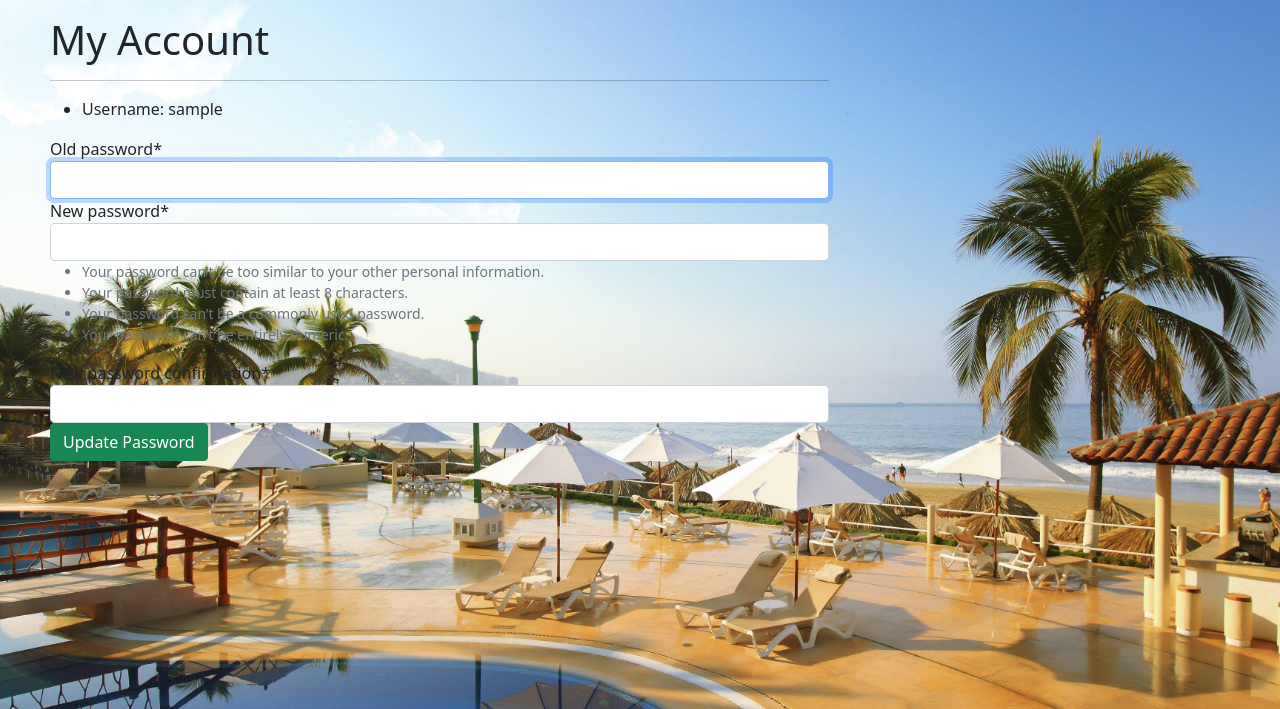
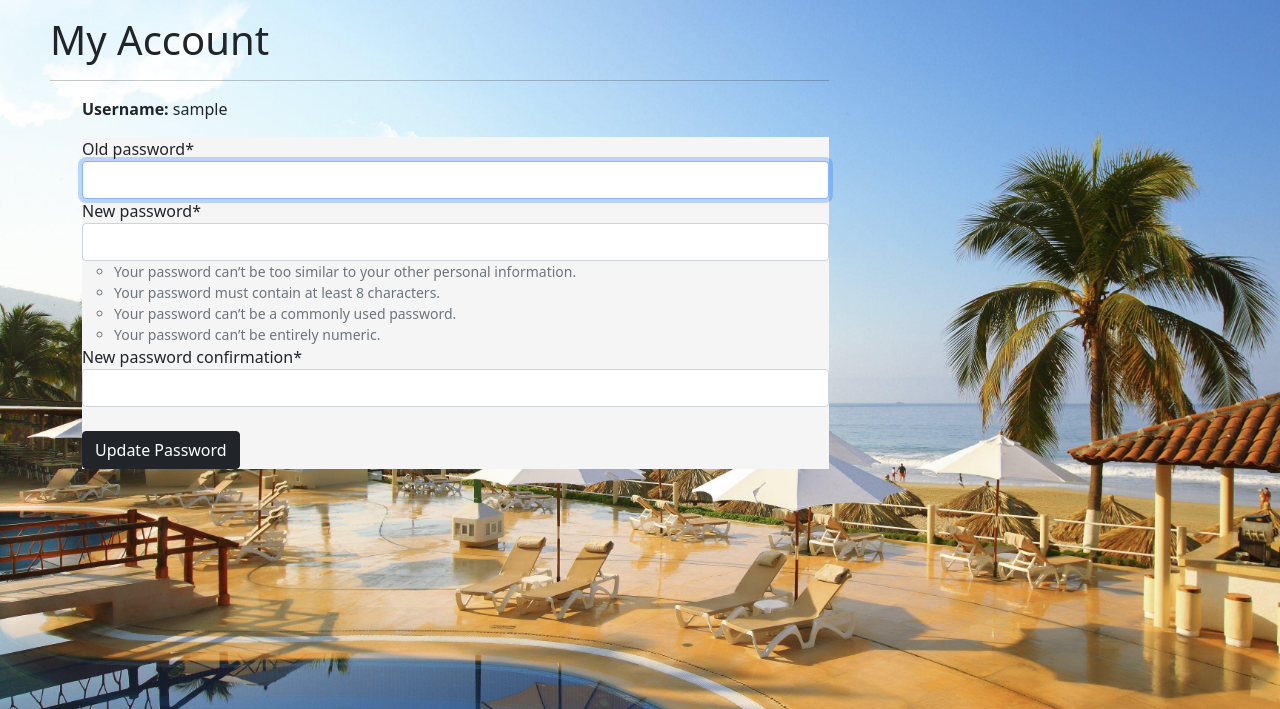
Before and after one commit to b3nb4ggs/SWE-Frontend, a Django app: page /password/ in a window 1280 px wide. Shown: the part 56-765 px from the top of the page. Run offline with Django 3.2, Linux system fonts and the light colour scheme; a user stored in the database is signed in; tables that the repository leaves empty hold one stand-in row (values such as "Sample post"); a database or web service that is not in the repository returns one stand-in record (values such as "Sample title"); some libraries are stand-ins or nearby versions.

Commit message:
styling details

```diff
--- a/website/main/templates/main/base.html
+++ b/website/main/templates/main/base.html
@@ -42,7 +42,7 @@
 	<title> {% block title %} Hotel Reservation Website {% endblock %} </title>
 </head>
 <body class="main">
-<nav class="navbar navbar2 navbar-expand-lg navbar-dark bg-dark"">
+<nav class="navbar navbar-expand navbar-dark bg-dark">
   <button class="navbar-toggler" type="button" data-toggle="collapse" data-target="#navbarNavAltMarkup" aria-controls="navbarNavAltMarkup" aria-expanded="false" aria-label="Toggle navigation">
     <span class="navbar-toggler-icon"></span>
   </button>
--- a/website/main/templates/main/baseAdmin.html
+++ b/website/main/templates/main/baseAdmin.html
@@ -32,7 +32,7 @@
     display: inline-block;
     }
         </style>
-<nav class="navbar navbar-expand-lg navbar-dark bg-dark">
+<nav class="navbar navbar-expand navbar-dark bg-dark">
 
   <button class="navbar-toggler" type="button" data-toggle="collapse" data-target="#navbarNavAltMarkup" aria-controls="navbarNavAltMarkup" aria-expanded="false" aria-label="Toggle navigation">
     <span class="navbar-toggler-icon"></span>
--- a/website/main/templates/main/editReservation.html
+++ b/website/main/templates/main/editReservation.html
@@ -26,13 +26,13 @@
         <input type="hidden", name="user" value={{reservation.user}}>
         <input type="hidden", name="made_on" value={{reservation.made_on}}>
         <input type="hidden", name="index" value={{reservation.index}}>
-		<button type="submit", name="action" value="save" >Update Reservation </button>
+		<button type="submit", name="action" value="save" class="btn btn-dark" >Update Reservation </button>
 	</form>
     </tr>
     <tr>
         <form method="POST"  {% if user.is_superuser %}action="/manageReservations/" {% else %} action="/viewReservations/" {% endif %}>
             {% csrf_token %}
-            <button type="submit", name="action" value="back" >Back </button>
+            <button type="submit", name="action" value="back"class="btn btn-dark"  >Back </button>
         </form>
     </tr>
     </table>
--- a/website/main/templates/main/password.html
+++ b/website/main/templates/main/password.html
@@ -8,21 +8,21 @@
 <h1>My Account</h1><hr>
     <ul>
         <!-- <li>Index:{{user_info.index}}</li> -->
-        <li>Username: {{user_info.username}}</li>
+        <p><b>Username:</b> {{user_info.username}}</p>
         <!-- <li>FirstName:{{user_info.first_name}}</li> -->
         <!-- <li>LastName:{{user_info.last_name}}</li> -->
         <!-- <li>Phone:{{user_info.phone}}</li> -->
         <!-- <li>Email:{{user_info.email}}</li> -->
-    </ul>
 
 
     {% else %}
         <p>You need to have an account to view this page!</p>
     {% endif %}
-    <form method="POST" class="form-group" action="/password/">
+    <form style="background-color: whitesmoke" method="POST" class="form-group" action="/password/">
     {% csrf_token %}
     {{form|crispy}}
     <input type="hidden", name="index" value={{user_info.index}}>
-    <button type="submit" class="btn btn-success"> Update Password </button>
+        <br>
+    <button type="submit" class="btn btn-dark"> Update Password </button>
 </form>
 {% endblock %}
--- a/website/main/templates/main/viewAccount.html
+++ b/website/main/templates/main/viewAccount.html
@@ -37,7 +37,7 @@
     <form method="POST" class="form-group" action="/viewAccount/">
     {% csrf_token %}
     {{form|crispy}}
-    <input type="hidden", name="index" value={{user_info.index}}>
+    <input type="hidden", name="index" value={{user_info.index}}><br>
         <div class="inner">
         <button type="submit" class="btn btn-dark"> Update </button>
         </div>
--- a/website/main/templates/main/viewReservations.html
+++ b/website/main/templates/main/viewReservations.html
@@ -60,7 +60,7 @@
     {% endif %}
         <h2>Past Reservations</h2><hr>
     {% if pastCount == 0%}
-    <p>No past reservations</p>
+    <p style="background-color: whitesmoke">No past reservations</p>
         {% else %}
         	<table class="table table-light">
 	<thead>
--- a/website/register/templates/registration/login.html
+++ b/website/register/templates/registration/login.html
@@ -11,6 +11,6 @@ Login Here
     {% csrf_token %}
     {{form|crispy}}
     <p>Don't have an account? Create one <a href="/register/">here</a> </p>
-    <button type="submit" class="btn btn-success">Login</button>
+    <button type="submit" class="btn btn-dark">Login</button>
 </form>
 {% endblock %}
```
